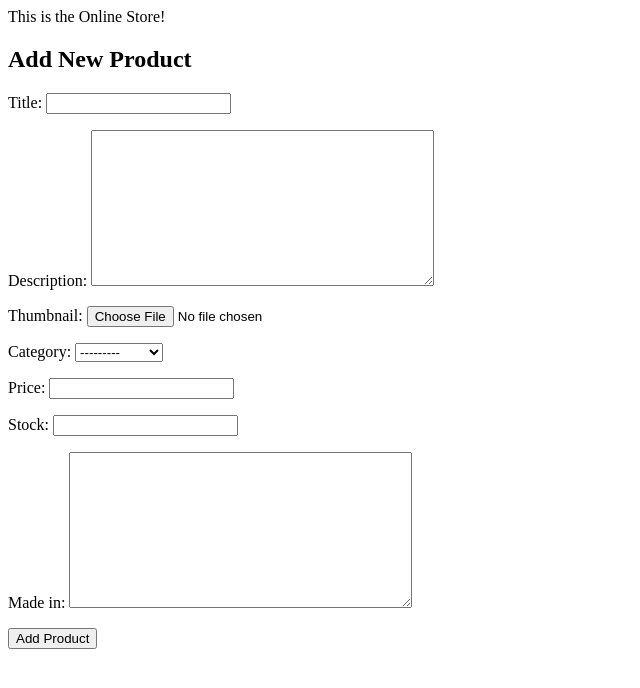
After one commit to nucucostache/online_store, a Django app: page /shop/add-product in a window 1280 px wide. The commit adds this page. Shown: the top 688 px of the page, without its empty margins (0-640 px from the left). Run offline with Django 5.2, Linux system fonts and the light colour scheme; data comes from the database, SQL or seed files in the repository.

Commit message:
Add product form

```diff
--- a/online_store/settings.py
+++ b/online_store/settings.py
@@ -10,6 +10,7 @@ For the full list of settings and their values, see
 https://docs.djangoproject.com/en/5.2/ref/settings/
 """
 
+import os
 from pathlib import Path
 
 # Build paths inside the project like this: BASE_DIR / 'subdir'.
@@ -124,3 +125,6 @@ STATIC_URL = 'static/'
 # https://docs.djangoproject.com/en/5.2/ref/settings/#default-auto-field
 
 DEFAULT_AUTO_FIELD = 'django.db.models.BigAutoField'
+
+MEDIA_URL = '/media/'
+MEDIA_ROOT = os.path.join(BASE_DIR, 'media')
--- a/online_store/urls.py
+++ b/online_store/urls.py
@@ -14,13 +14,16 @@ Including another URLconf
     1. Import the include() function: from django.urls import include, path
     2. Add a URL to urlpatterns:  path('blog/', include('blog.urls'))
 """
+from django.conf import settings
 from django.contrib import admin
 from django.urls import path, include
-
+from django.conf.urls.static import static
 
 urlpatterns = [
     path('admin/', admin.site.urls),
     path("accounts/", include("accounts.urls")),
     path("shop/", include("shop.urls")),
+]
 
-]
+if settings.DEBUG:
+    urlpatterns += static(settings.MEDIA_URL, document_root=settings.MEDIA_ROOT)
--- /dev/null
+++ b/shop/forms.py
@@ -0,0 +1,7 @@
+from django import forms
+from .models import Product
+
+class ProductForm(forms.ModelForm):
+  class Meta:
+    model = Product
+    fields = ['title', 'description', 'thumbnail', 'category', 'price', 'stock', 'made_in']
--- a/shop/models.py
+++ b/shop/models.py
@@ -1,13 +1,10 @@
 from django.db import models
-
-
 
 class Category(models.Model):
     name = models.CharField(max_length=100)
 
     def __str__(self):
         return self.name
-
 
 class Product(models.Model):
     title = models.CharField(max_length=100)
@@ -22,4 +19,4 @@ class Product(models.Model):
     updated_at = models.DateTimeField(auto_now=True)
 
     def __str__(self):
-        return self.title
+        return self.title + " " + self.category.name if self.category else self.title
--- a/shop/urls.py
+++ b/shop/urls.py
@@ -3,9 +3,7 @@ from django.urls import path
 from . import views
 
 urlpatterns = [
-
-path("cart", views.cart, name="cart"),
-path("payment", views.payment, name='payment'),
-
-
+  path("cart", views.cart, name="cart"),
+  path("payment", views.payment, name='payment'),
+  path("add-product", views.add_product, name='add_product'),
 ]
--- a/shop/views.py
+++ b/shop/views.py
@@ -1,8 +1,72 @@
-from django.shortcuts import render
-
+from django.shortcuts import redirect, render
+from shop.forms import ProductForm
+from .models import Product
 
 def cart(request):
-    return render(request, 'shop/cart.html')
+    lista_mea = Product.objects.all()
+    # lista_mea = Product.objects.filter(title__icontains='Mouse')
+    # lista_mea = [
+    #     Product.objects.get(title='Mouse')
+    # ]
+    # print(lista_mea[0].thumbnail)
+    # lista_mea = [
+    #     {
+    #         'id': 1,
+    #         'title': 'Wireless Bluetooth Headphones',
+    #         'description': 'High-quality wireless headphones with noise cancellation',
+    #         'price': 99.99,
+    #         'stock': 15,
+    #         'made_in': 'Germany',
+    #         'quantity': 2
+    #     },
+    #     {
+    #         'id': 2,
+    #         'title': 'Protective Smartphone Case',
+    #         'description': 'Durable case with shock absorption for all smartphone models',
+    #         'price': 24.99,
+    #         'stock': 50,
+    #         'made_in': 'China',
+    #         'quantity': 1
+    #     },
+    #     {
+    #         'id': 3,
+    #         'title': 'Portable Bluetooth Speaker',
+    #         'description': 'Compact speaker with 12-hour battery life and waterproof design',
+    #         'price': 79.99,
+    #         'stock': 8,
+    #         'made_in': 'Japan',
+    #         'quantity': 1
+    #     },
+    #     {
+    #         'id': 4,
+    #         'title': 'USB-C Charging Cable',
+    #         'description': 'Fast charging cable compatible with most modern devices',
+    #         'price': 12.99,
+    #         'stock': 100,
+    #         'made_in': 'Taiwan',
+    #         'quantity': 3
+    #     },
+    #     {
+    #         'id': 5,
+    #         'title': 'Portable Power Bank',
+    #         'description': '10000mAh power bank with dual USB ports and LED indicator',
+    #         'price': 45.99,
+    #         'stock': 25,
+    #         'made_in': 'South Korea',
+    #         'quantity': 1
+    #     }
+    # ]
+    return render(request, 'shop/cart.html', { 'cart_items': lista_mea })
 
 def payment(request):
     return render(request, 'shop/payment.html')
+
+def add_product(request):
+    if request.method == 'POST':
+        form = ProductForm(request.POST, request.FILES)
+        if form.is_valid():
+            form.save()
+            return redirect('cart')
+    else:
+        form = ProductForm()
+    return render(request, 'shop/add_product.html', {'form': form})
--- /dev/null
+++ b/templates/shop/add_product.html
@@ -0,0 +1,13 @@
+{% extends 'base.html' %}
+
+{% block content %}
+  <form method="POST" enctype="multipart/form-data">
+    {% csrf_token %}
+    <h2>Add New Product</h2>
+
+    {{ form.as_p }}
+
+    <button type="submit">Add Product</button>
+  </form>
+
+{% endblock %}
```
Also changed, not shown: templates/shop/cart.html (+9 -9 lines), accounts/migrations/0002_rename_addres_account_address.py (added), db.sqlite3, media/images/mouse-test-1.jpg (added), 1 other file.
